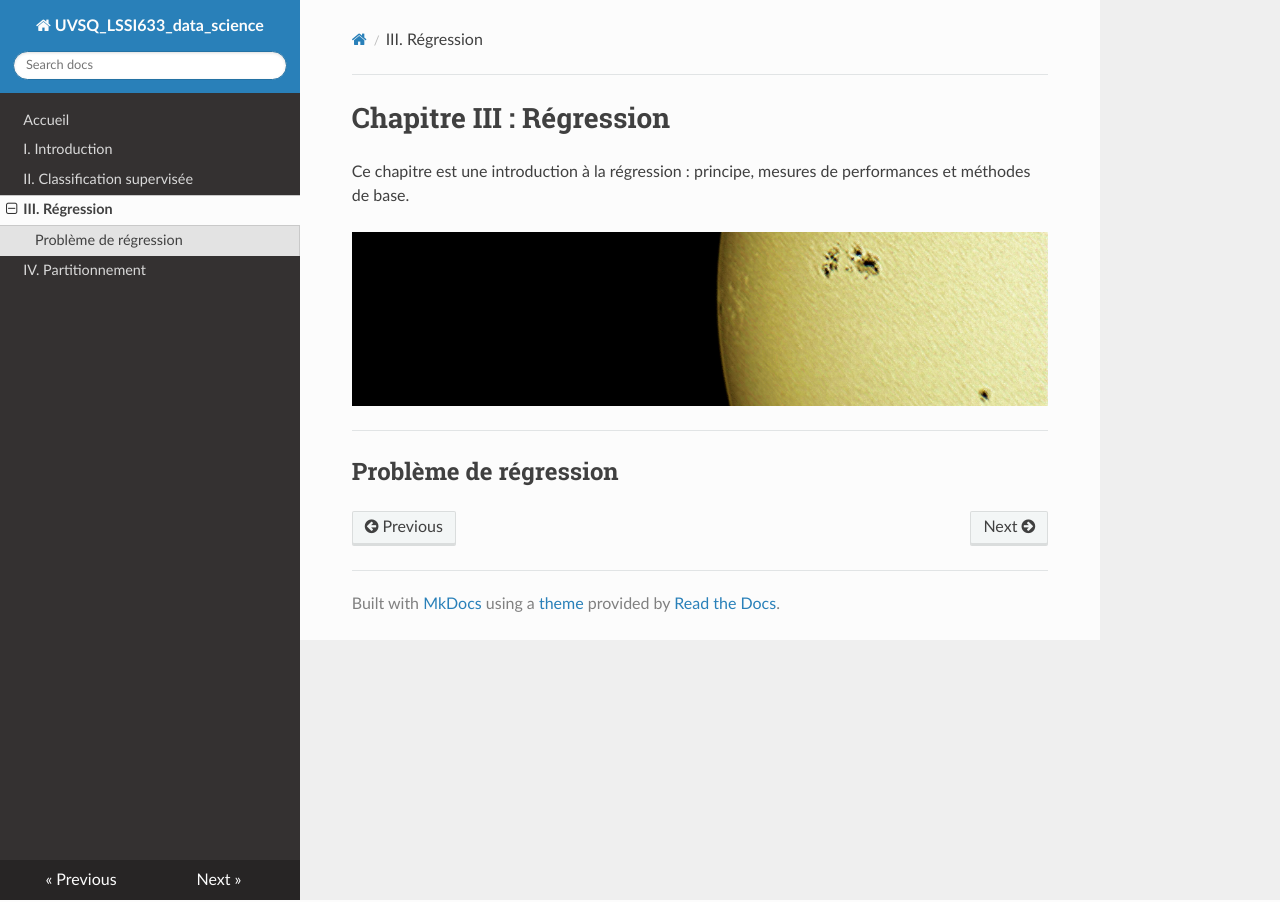
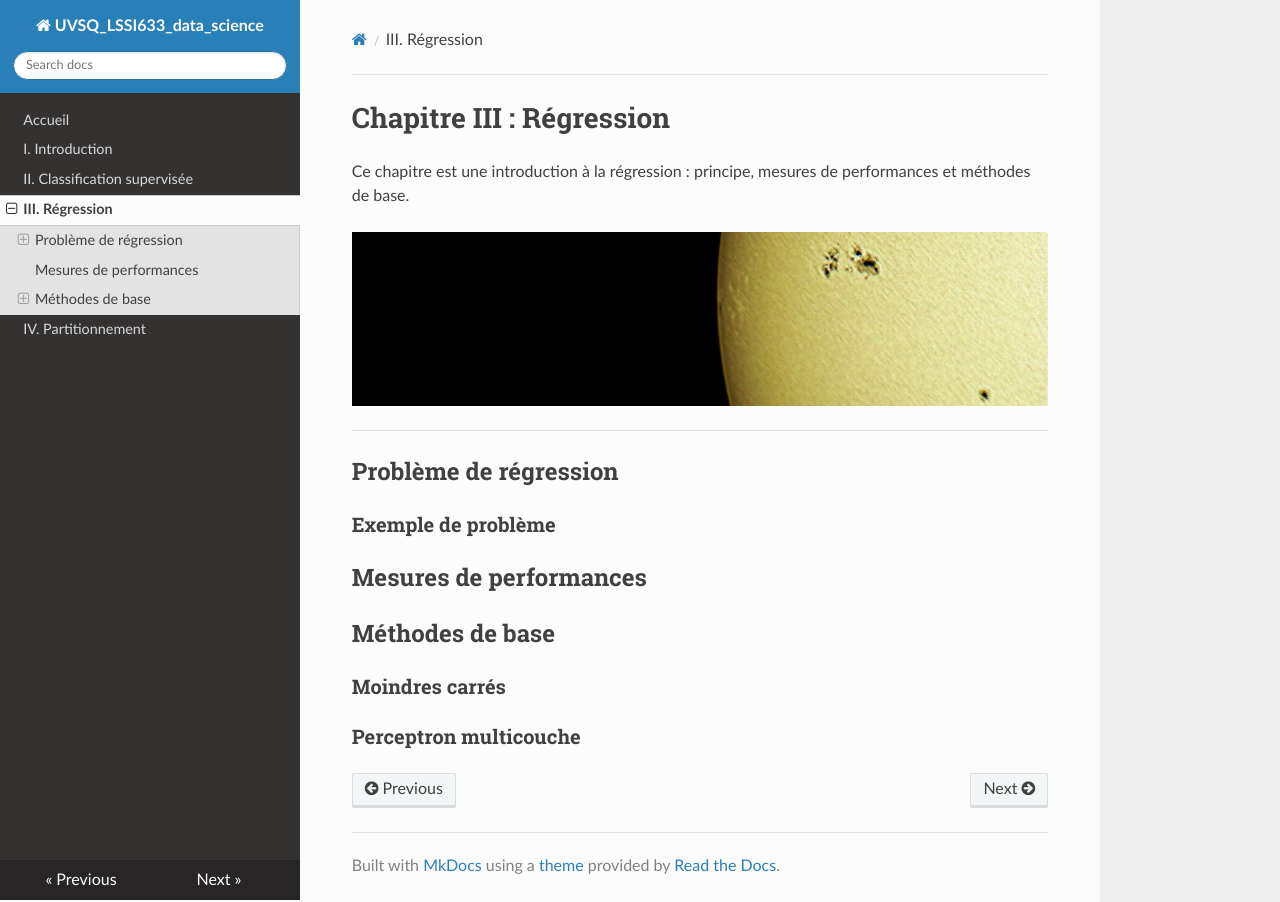
Before and after one commit to NicOudart/UVSQ_LSSI633_data_science, an MkDocs documentation site: the page built from docs/Chap3_Regression.md, in a window 1280 px wide. Built offline with MkDocs 1.6.1, drawn with Linux system fonts in a browser that asks for light colours; nearby versions of some CDN libraries.

Commit message:
-Update structure of Chapter 3.

```diff
--- a/docs/Chap3_Regression.md
+++ b/docs/Chap3_Regression.md
@@ -7,3 +7,13 @@ Ce chapitre est une introduction à la régression : principe, mesures de perfor
 ---
 
 ## Problème de régression
+
+### Exemple de problème
+
+## Mesures de performances
+
+## Méthodes de base
+
+### Moindres carrés
+
+### Perceptron multicouche
```
